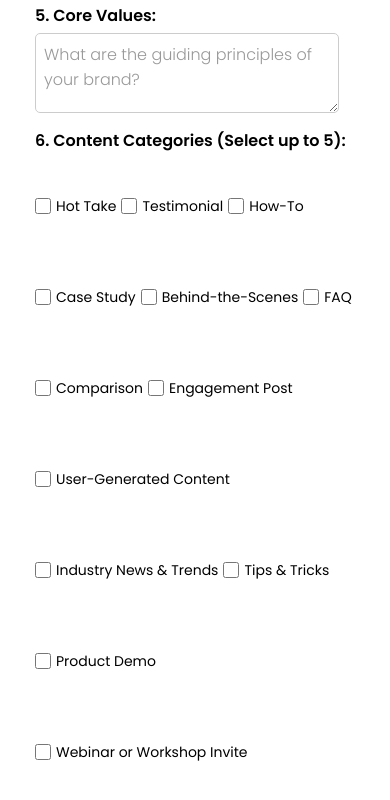
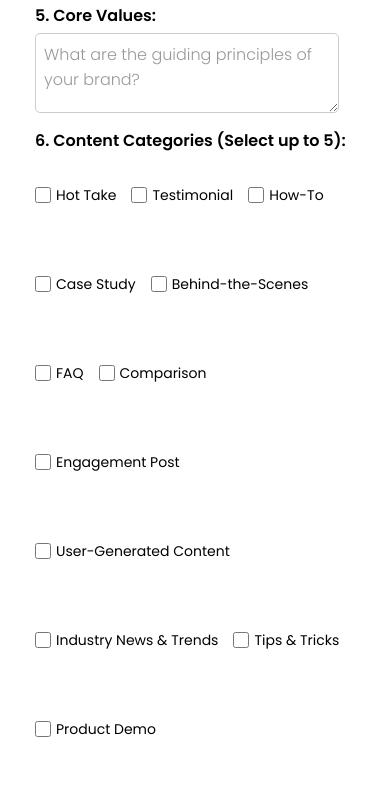
Before and after one commit to broLgray/60doc-web-app, a website: page index.html in a window 390 px wide. Shown: the part 730-1530 px from the top of the page. Drawn offline with Linux system fonts and the light colour scheme.

Commit message:
Updated Styling

```diff
--- a/styles.css
+++ b/styles.css
@@ -223,18 +223,20 @@ html, body {
     }
 
     .checkbox-group {
+        max-width: 600px; /* Keep it from stretching too wide */
+        margin: 0 auto; /* Center it */
         display: flex;
         flex-wrap: wrap;
-        gap: 5px;
         justify-content: flex-start;
+        gap: 5px 15px; /* Adjust row and column spacing */
     }
 
     .checkbox-group label {
-        display: inline-flex;
+        display: flex;
         align-items: center;
+        font-size: 14px; /* Slightly smaller text */
         gap: 5px;
-        font-size: 14px;
-        margin: 3px 0;
+        margin: 2px 0; /* Reduce vertical spacing */
     }
 
     .checkbox-group input[type="checkbox"] {
```
